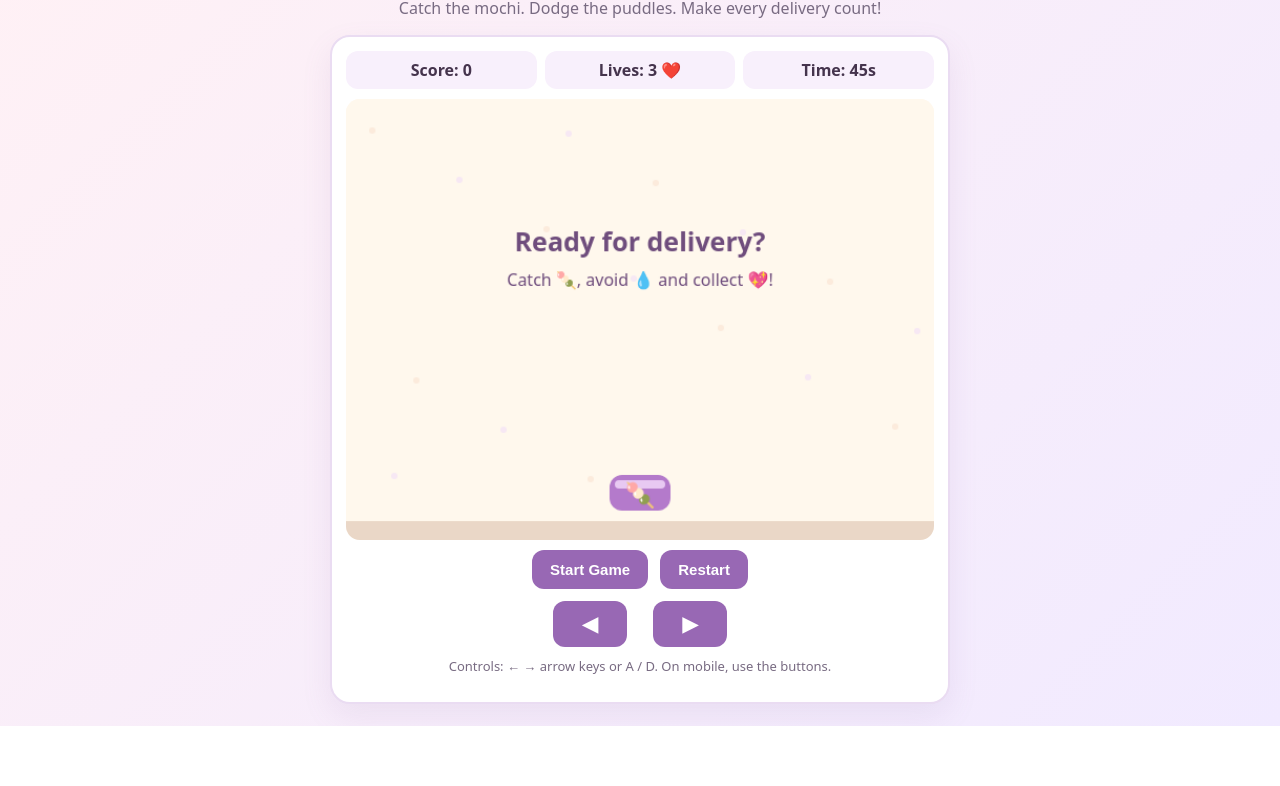
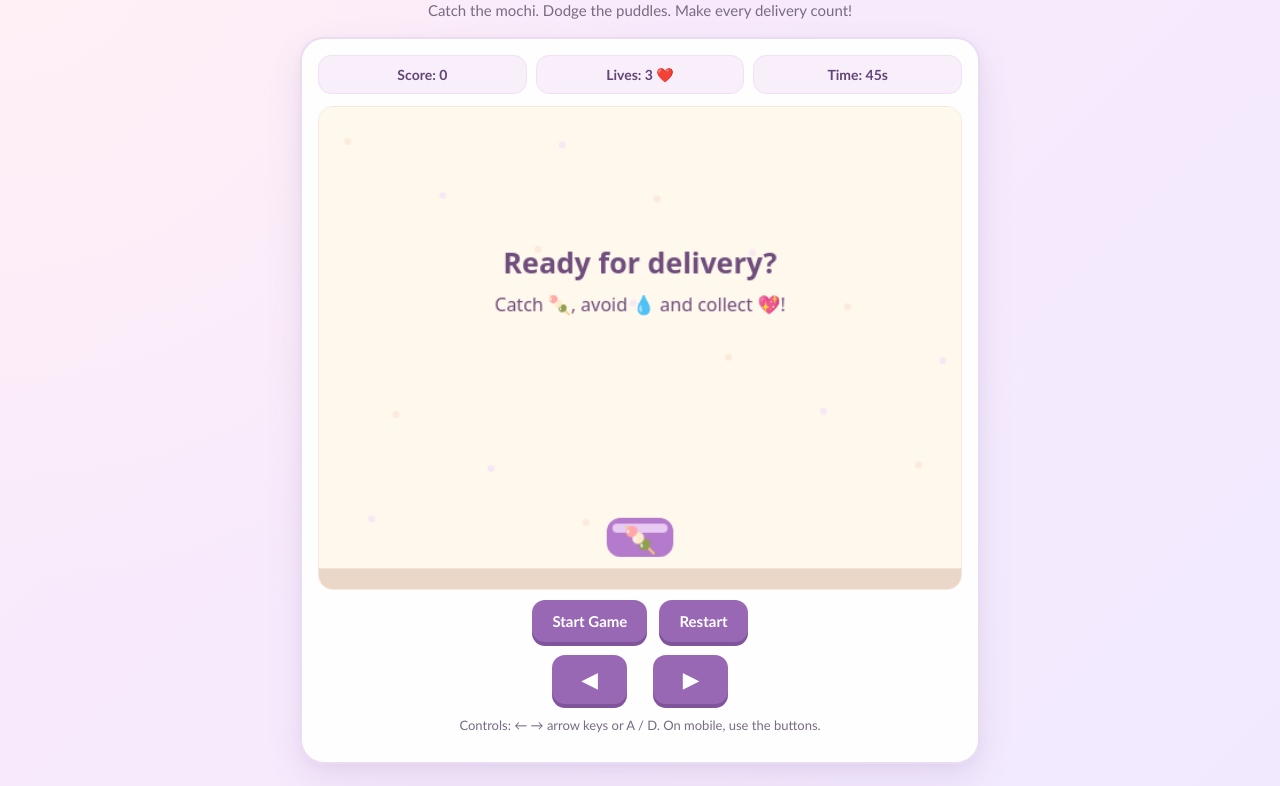
Before and after one commit to zeeennnii/mochi-delivery, a plain HTML site: page index.html in a window 1280 px wide. Shown: the part 74-860 px from the top of the page. Before the commit the page ends 800 px from the top, so only its background shows below. Drawn offline with Linux system fonts and the light colour scheme.

Commit message:
Refactor CSS styles for improved layout and design

```diff
--- a/style.css
+++ b/style.css
@@ -1,24 +1,159 @@
-* { box-sizing: border-box; }
+
+* {
+    box-sizing: border-box;
+}
+
 body {
-    margin: 0; min-height: 100vh; display: grid; place-items: center;
-    padding: 18px; font-family: system-ui, Arial, sans-serif;
-    color: #45344d; background: linear-gradient(135deg,#fff1f5,#f1eaff);
+    margin: 0;
+    min-height: 100vh;
+    display: grid;
+    place-items: center;
+    padding: 22px;
+
+    font-family: 'Trebuchet MS', system-ui, sans-serif;
+    color: #45344d;
+
+    background:
+        radial-gradient(circle at top left, #fff1f5, transparent 45%),
+        linear-gradient(135deg, #fceafa, #f1eaff);
 }
-  .wrap { width: min(100%, 620px); text-align: center; }
-  h1 { margin: 0 0 5px; color: #7b4b91; letter-spacing: .5px; }
-  .sub { margin: 0 0 16px; color: #786b82; }
+
+.wrap {
+    width: min(100%, 680px);
+    text-align: center;
+}
+
+h1 {
+    margin: 0 0 6px;
+    color: #8551a0;
+    font-size: clamp(28px, 5vw, 38px);
+    letter-spacing: 1px;
+}
+
+.sub {
+    margin: 0 0 18px;
+    color: #786b82;
+    font-size: 15px;
+}
+
 .panel {
-    background: #fff; border: 2px solid #eadcf2; border-radius: 20px;
-    padding: 14px; box-shadow: 0 12px 30px #8e6ca51c;
+    background: rgba(255, 255, 255, 0.95);
+    border: 2px solid #eadcf2;
+    border-radius: 24px;
+
+    padding: 16px;
+
+    box-shadow:
+        0 15px 35px rgba(126, 79, 151, 0.12),
+        0 3px 10px rgba(126, 79, 151, 0.05);
 }
-  .stats { display: flex; justify-content: space-around; gap: 8px; margin-bottom: 10px; font-weight: 700; }
-  .stat { background: #f8f0fc; border-radius: 12px; padding: 8px 12px; flex: 1; }
-  canvas { display: block; width: 100%; height: auto; border-radius: 14px; background: #fff8ed; touch-action: none; }
+
+.stats {
+    display: flex;
+    justify-content: space-around;
+    gap: 9px;
+    margin-bottom: 12px;
+}
+
+.stat {
+    flex: 1;
+    padding: 10px 5px;
+
+    background: #f8effb;
+    border: 1px solid #f0e1f5;
+    border-radius: 13px;
+
+    color: #634477;
+    font-weight: 800;
+    font-size: 14px;
+}
+
+canvas {
+    display: block;
+    width: 100%;
+    height: auto;
+
+    border-radius: 15px;
+    border: 1px solid #f4e8df;
+
+    background: #fff8ed;
+    touch-action: none;
+}
+
 button {
-    border: 0; border-radius: 12px; padding: 11px 18px; margin: 10px 4px 0;
-    color: white; background: #9868b4; font-weight: 700; font-size: 15px; cursor: pointer;
+    border: none;
+    border-radius: 13px;
+
+    padding: 12px 20px;
+    margin: 10px 4px 0;
+
+    color: white;
+    background: #9868b4;
+
+    font-family: inherit;
+    font-size: 15px;
+    font-weight: 800;
+
+    cursor: pointer;
+
+    box-shadow: 0 4px 0 #80549b;
+    transition: 0.2s ease;
 }
-  button:hover { background: #80549b; }
-  .controls { color: #786b82; font-size: 13px; margin-top: 10px; }
-  .touch { display:flex; justify-content:center; gap:18px; margin-top:8px; }
-  .touch button { min-width:74px; font-size:20px; margin-top:4px; }
+
+button:hover {
+    background: #80549b;
+    transform: translateY(-2px);
+}
+
+button:active {
+    transform: translateY(2px);
+    box-shadow: none;
+}
+
+.controls {
+    color: #786b82;
+    font-size: 13px;
+    margin-top: 13px;
+}
+
+.touch {
+    display: flex;
+    justify-content: center;
+    gap: 18px;
+    margin-top: 8px;
+}
+
+.touch button {
+    min-width: 75px;
+    font-size: 20px;
+    margin-top: 5px;
+}
+
+@media (max-width: 480px) {
+    body {
+        padding: 12px;
+    }
+
+    .panel {
+        padding: 10px;
+        border-radius: 18px;
+    }
+
+    .stats {
+        gap: 5px;
+    }
+
+    .stat {
+        font-size: 12px;
+        padding: 9px 3px;
+    }
+
+    button {
+        padding: 11px 15px;
+        font-size: 13px;
+    }
+
+    .controls {
+        font-size: 11px;
+    }
+}
```
Lines whose indentation alone changed are shown as unchanged.
